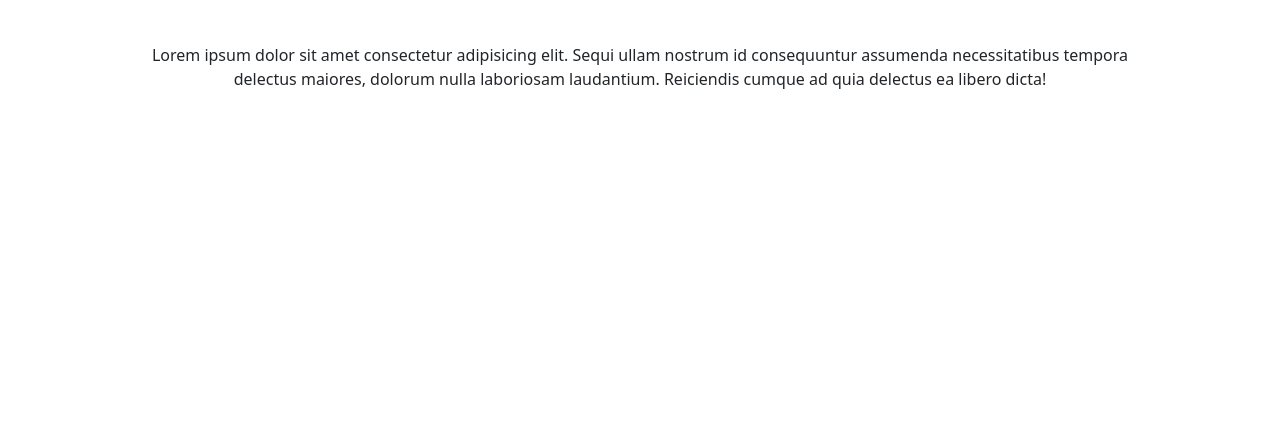
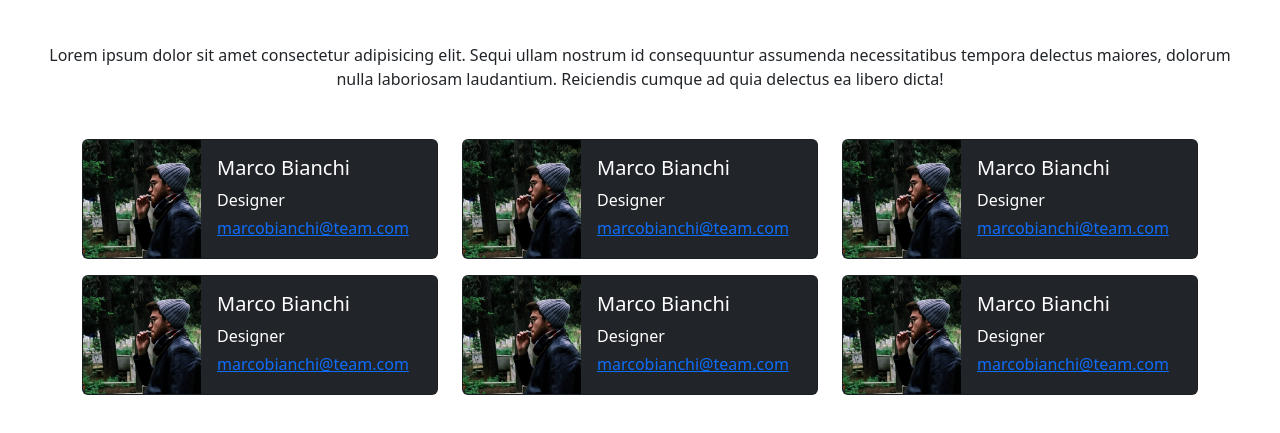
Before and after one commit to FrancescoMarra97/js-our-team, a plain HTML site: page index.html in a window 1280 px wide. Shown: the part 101-534 px from the top of the page. Drawn offline with nearby package versions, Linux system fonts and the light colour scheme.

Commit message:
html page

```diff
--- a/index.html
+++ b/index.html
@@ -1,18 +1,128 @@
 <!DOCTYPE html>
 <html lang="en">
+
 <head>
     <meta charset="UTF-8">
     <meta name="viewport" content="width=device-width, initial-scale=1.0">
     <title>Document</title>
     <link rel="stylesheet" href="	https://cdn.jsdelivr.net/npm/bootstrap@5.3.3/dist/css/bootstrap.min.css">
 </head>
+
 <body>
-    <div class="container">
-        <h1 class="text-center m-5">Meet our team</h1>
-        <p class="text-center m-5">Lorem ipsum dolor sit amet consectetur adipisicing elit. Sequi ullam nostrum id consequuntur assumenda necessitatibus tempora delectus maiores, dolorum nulla laboriosam laudantium. Reiciendis cumque ad quia delectus ea libero dicta!</p>
+    <header>
+        <div>
+            <h1 class="text-center m-5">Meet our team</h1>
+            <p class="text-center m-5">Lorem ipsum dolor sit amet consectetur adipisicing elit. Sequi ullam nostrum id
+                consequuntur assumenda necessitatibus tempora delectus maiores, dolorum nulla laboriosam laudantium.
+                Reiciendis cumque ad quia delectus ea libero dicta!</p>
+        </div>
+    </header>
+    <main>
+        <div class="container">
+            <div class="row">
+                <div class="col-md-4">
+                    <div class="card text-bg-dark mb-3" style="max-width: 540px;">
+                        <div class="row g-0">
+                          <div class="col-md-4">
+                            <img src="./assets/img/male1.png" class="img-fluid rounded-start" alt="...">
+                          </div>
+                          <div class="col-md-8">
+                            <div class="card-body">
+                                <h5 id="name" class="card-title">Marco Bianchi</h5>
+                                <p id="role" class="card-text mb-1">Designer</p>
+                                <a href="#"><p id="email" class="card-text">marcobianchi@team.com</p></a>
+                            </div>
+                          </div>
+                        </div>
+                      </div>
+                </div>
+                <div class="col-md-4">
+                    <div class="card text-bg-dark mb-3" style="max-width: 540px;">
+                        <div class="row g-0">
+                          <div class="col-md-4">
+                            <img src="./assets/img/male1.png" class="img-fluid rounded-start" alt="...">
+                          </div>
+                          <div class="col-md-8">
+                            <div class="card-body">
+                                <h5 id="name" class="card-title">Marco Bianchi</h5>
+                                <p id="role" class="card-text mb-1">Designer</p>
+                                <a href="#"><p id="email" class="card-text">marcobianchi@team.com</p></a>
+                            </div>
+                          </div>
+                        </div>
+                      </div>
+                </div>
+                <div class="col-md-4">
+                    <div class="card text-bg-dark mb-3" style="max-width: 540px;">
+                        <div class="row g-0">
+                          <div class="col-md-4">
+                            <img src="./assets/img/male1.png" class="img-fluid rounded-start" alt="...">
+                          </div>
+                          <div class="col-md-8">
+                            <div class="card-body">
+                                <h5 id="name" class="card-title">Marco Bianchi</h5>
+                                <p id="role" class="card-text mb-1">Designer</p>
+                                <a href="#"><p id="email" class="card-text">marcobianchi@team.com</p></a>
+                            </div>
+                          </div>
+                        </div>
+                      </div>
+                </div>
+                <div class="col-md-4">
+                    <div class="card text-bg-dark mb-3" style="max-width: 540px;">
+                        <div class="row g-0">
+                          <div class="col-md-4">
+                            <img src="./assets/img/male1.png" class="img-fluid rounded-start" alt="...">
+                          </div>
+                          <div class="col-md-8">
+                            <div class="card-body">
+                                <h5 id="name" class="card-title">Marco Bianchi</h5>
+                                <p id="role" class="card-text mb-1">Designer</p>
+                                <a href="#"><p id="email" class="card-text">marcobianchi@team.com</p></a>
+                            </div>
+                          </div>
+                        </div>
+                      </div>
+                </div>
+                <div class="col-md-4">
+                    <div class="card text-bg-dark mb-3" style="max-width: 540px;">
+                        <div class="row g-0">
+                          <div class="col-md-4">
+                            <img src="./assets/img/male1.png" class="img-fluid rounded-start" alt="...">
+                          </div>
+                          <div class="col-md-8">
+                            <div class="card-body">
+                                <h5 id="name" class="card-title">Marco Bianchi</h5>
+                                <p id="role" class="card-text mb-1">Designer</p>
+                                <a href="#"><p id="email" class="card-text">marcobianchi@team.com</p></a>
+                            </div>
+                          </div>
+                        </div>
+                      </div>
+                </div>
+                <div class="col-md-4">
+                    <div class="card text-bg-dark mb-3" style="max-width: 540px;">
+                        <div class="row g-0">
+                          <div class="col-md-4">
+                            <img src="./assets/img/male1.png" class="img-fluid rounded-start" alt="...">
+                          </div>
+                          <div class="col-md-8">
+                            <div class="card-body">
+                                <h5 id="name" class="card-title">Marco Bianchi</h5>
+                                <p id="role" class="card-text mb-1">Designer</p>
+                                <a href="#"><p id="email" class="card-text">marcobianchi@team.com</p></a>
+                            </div>
+                          </div>
+                        </div>
+                      </div>
+                </div>
 
 
-    </div>
+
+        </div>
+    </main>
+
     <script src="./assets/script.js"></script>
 </body>
+
 </html>
```
